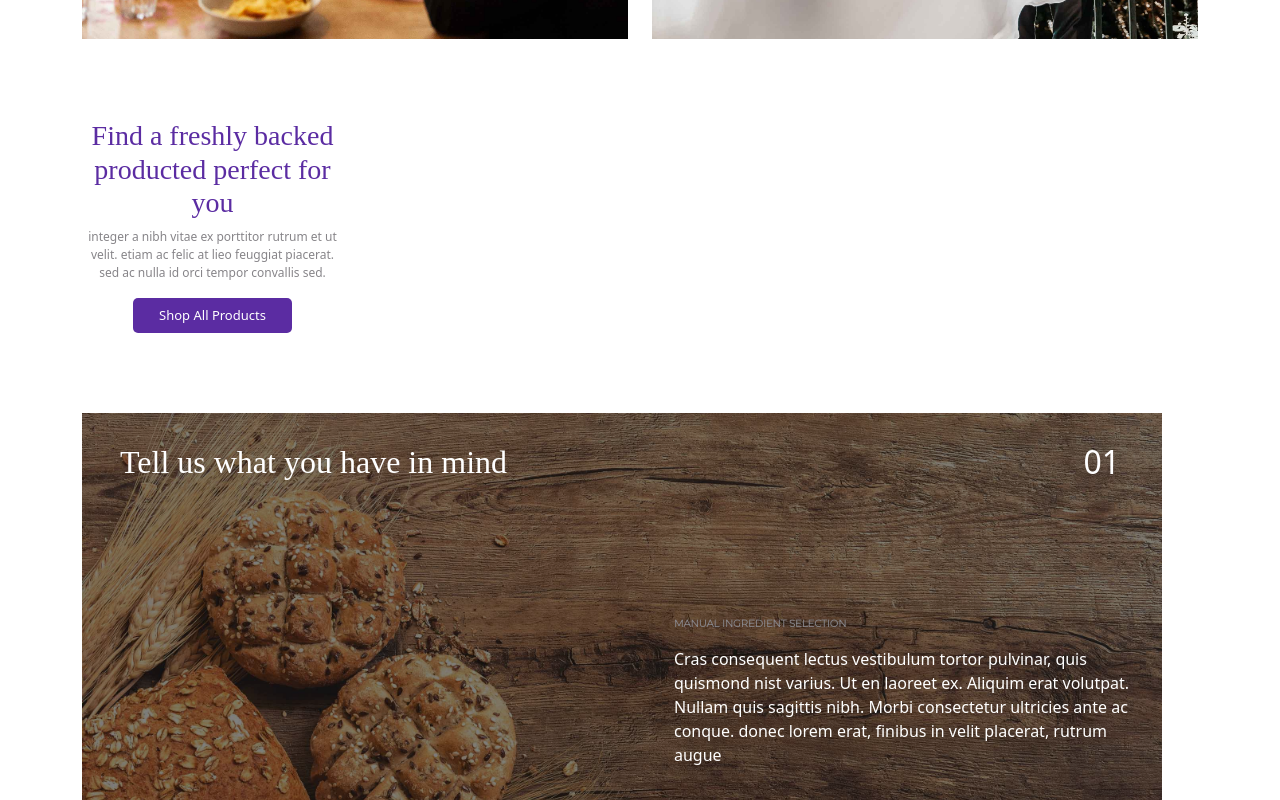
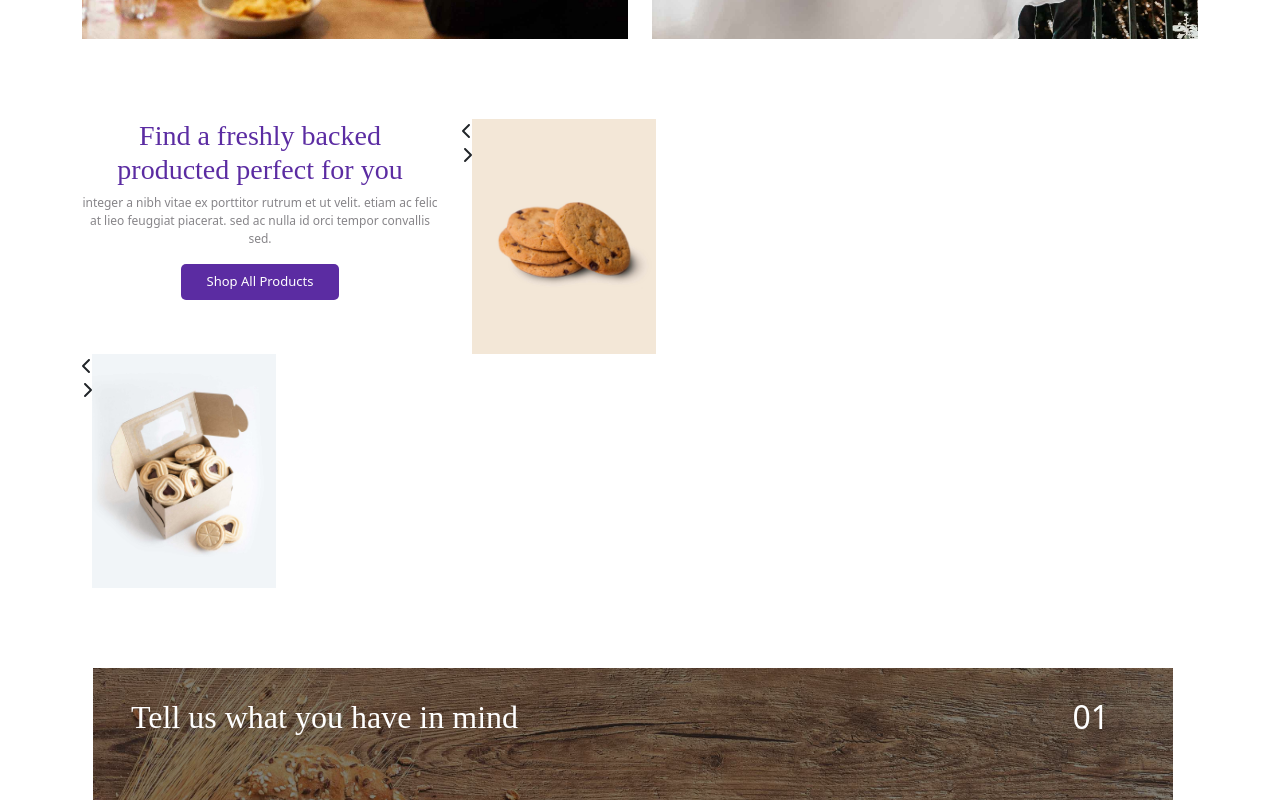
Before and after one commit to Mahdavi3649/proj-html-vuejs, a Vue app: page / in a window 1280 px wide. Shown: the part 1800-2600 px from the top of the page. Built offline with nearby package versions, Linux system fonts and the light colour scheme; a web font is replaced by a local one.

Commit message:
Add hover zoom img and edited some part

```diff
--- a/src/assets/scss/style.scss
+++ b/src/assets/scss/style.scss
@@ -25,7 +25,11 @@
 
 .caption {
   color: #878589;
-  margin-top: 16px;
+  font-size: 13px;
+}
+
+.fs-13{
+  font-size: 13px;
 }
   .btn-banafsh{
     background-color: #5b2ca2;
--- a/src/components/MainComponent.vue
+++ b/src/components/MainComponent.vue
@@ -67,7 +67,7 @@
 
       <section class="shop mt-64">
         <div class="row">
-          <div class="col-3 text-center">
+          <div class="col-4 text-center">
             <h3>Find a freshly backed producted perfect for you</h3>
             <p class="f-s12">
               integer a nibh vitae ex porttitor rutrum et ut velit. etiam ac
@@ -76,12 +76,17 @@
             </p>
             <button class="btn-banafsh">Shop All Products</button>
           </div>
-          <div class="col-9"></div>
+
+          <ShopComponent
+            :item="item"
+            v-for="(item, index) in images"
+            :key="index"
+          />
         </div>
       </section>
 
       <section class="manual mt-64">
-        <div class="row">
+        <div class="row p-11">
           <div class="col-12 position-relative">
             <img src="@/assets/img/bakery-process-1.jpg" />
 
@@ -114,7 +119,7 @@
             </div>
             <div class="desc-2">
               <p class="freshtext mb-3">sweet & delicious</p>
-              <p class="text-white">
+              <p class="text-white fs-13">
                 Cras consequent lectus vestibulum tortor pulvinar, quis quismond
                 nist varius. Ut en laoreet ex. Aliquim erat volutpat. Nullam
                 quis sagittis nibh. Morbi consectetur ultricies ante ac conque.
@@ -131,7 +136,7 @@
                 something that incorporates real organic ingredients, nutrient
                 dense wellness while promoting sustainablity and activity."
               </h3>
-              <p class="caption mt-5">Rachel cooper, Founder</p>
+              <p class="caption mt-3 mb-3">Rachel cooper, Founder</p>
             </div>
           </div>
         </div>
@@ -163,10 +168,21 @@
           <div class="text-center mt-4">
             <p class="freshtext mb-3">locations</p>
             <h3>Visit our Bakeries</h3>
-            <div class="col-12">
-              <img src="@/assets/img/new-york-bk.jpg" alt="" />
-              <img src="@/assets/img/london-bk.jpg" alt="" />
           </div>
+
+          <div class="col-6">
+            <div class="img-wrapper">
+              <img src="@/assets/img/new-york-bk.jpg" class="img-fluid" />
+            </div>
+          </div>
+
+          <div class="col-6">
+            <div class="img-wrapper">
+              <img src="@/assets/img/london-bk.jpg" class="img-fluid" />
+            </div>
+          </div>
+        </div>
+
         <div class="row">
           <div class="col-6 bg-ny d-flex p-4">
             <div class="col-4 pt-56">
@@ -197,14 +213,14 @@
             </div>
           </div>
         </div>
-          </div>
-        </div>
       </section>
 
       <section class="social mt-64">
         <div class="row">
           <div class="col-3">
-            <img src="@/assets/img/social-1.jpg" alt="" />
+            <div class="img-wrapper">
+              <img class="img-fluid" src="@/assets/img/social-1.jpg" alt="" />
+            </div>
           </div>
           <div
             class="col-6 bg-color d-flex flex-column justify-content-center align-items-center"
@@ -217,21 +233,32 @@
             </button>
           </div>
           <div class="col-3">
-            <img src="@/assets/img/social-2.jpg" alt="" />
+            <div class="img-wrapper">
+              <img class="img-fluid" src="@/assets/img/social-2.jpg" alt="" />
+            </div>
           </div>
         </div>
         <div class="row mt-4">
           <div class="col-3">
-            <img src="@/assets/img/social-3.jpg" alt="" />
+            <div class="img-wrapper">
+              <img class="img-fluid" src="@/assets/img/social-3.jpg" alt="" />
+            </div>
           </div>
           <div class="col-3">
-            <img src="@/assets/img/social-4.jpg" alt="" />
+            <div class="img-wrapper">
+              <img class="img-fluid" src="@/assets/img/social-4.jpg" alt="" />
+            </div>
           </div>
           <div class="col-3">
-            <img src="@/assets/img/social-5.jpg" alt="" />
+            <div class="img-wrapper">
+              <img class="img-fluid" src="@/assets/img/social-5.jpg" alt="" />
             </div>
+          </div>
+
           <div class="col-3">
-            <img src="@/assets/img/social-6.jpg" alt="" />
+            <div class="img-wrapper">
+              <img class="img-fluid" src="@/assets/img/social-6.jpg" alt="" />
+            </div>
           </div>
         </div>
       </section>
@@ -248,8 +275,12 @@
 </template>
 
 <script>
+import ShopComponent from "@/components/ShopComponent.vue";
 export default {
   name: "MainComponent",
+  components: {
+    ShopComponent,
+  },
   data() {
     return {
       images: [
@@ -334,6 +365,10 @@ main {
       object-position: center;
     }
 
+    .p-11 {
+      padding: 0 11px;
+    }
+
     .title {
       position: absolute;
       top: 30px;
@@ -365,15 +400,23 @@ main {
 
     .bg-pearl {
       background-color: #e9dedc;
-      max-width: 98%;
+      max-width: 520px;
       height: 400px;
     }
   }
 
   .location {
+    .img-wrapper {
+      overflow: hidden;
+    }
     img {
-      float: left;
-      max-width: 50%;
+      object-fit: cover;
+      transition: 0.7s;
+
+      &:hover {
+        opacity: 0.9;
+        transform: scale(1.2);
+      }
     }
 
     .bg-ny {
@@ -382,6 +425,7 @@ main {
 
     .bg-ln {
       background-color: #faf3e3;
+      width: 560px;
     }
   }
 
@@ -389,9 +433,19 @@ main {
     .bg-color {
       background-color: #e9dedc;
     }
+    .img-wrapper {
+      overflow: hidden;
+    }
+    img {
+      object-fit: cover;
+      transition: 1s;
 
-    img {
+      &:hover {
+        opacity: 0.9;
+        transform: scale(1.2);
+        height: 100%;
         max-width: 100%;
+      }
     }
   }
   .call-to-action {
--- /dev/null
+++ b/src/components/ShopComponent.vue
@@ -0,0 +1,79 @@
+<template>
+  <div class="col-8 d-flex">
+    <div class="navigator">
+      <div class="prev">
+        <font-awesome-icon icon="fa-solid fa-chevron-left" class="fa-left fa" />
+      </div>
+
+      <div class="next">
+        <font-awesome-icon
+          icon="fa-solid fa-chevron-right"
+          class="fa-right fa"
+        />
+      </div>
+    </div>
+
+    <img :src="item.src" class="item" />
+  </div>
+</template>
+
+<script>
+export default {
+  name: "ShopComponent",
+
+  props: {
+    item: Object,
+  },
+
+  data() {
+    return {
+      images: [
+        {
+          src: require("@/assets/img/choco-chip-cookies.jpg"),
+          title: "Choco Chips Cookies",
+          type: "Cookies, Pasteries",
+          price: "$19.00 $39.00",
+        },
+        {
+          src: require("@/assets/img/strawberry-jam-cookies.jpg"),
+          title: "Strawberry jam Cookies",
+          type: "Cookies, Pasteries",
+          price: "$21.00 $42.00",
+        },
+        {
+          src: require("@/assets/img/cookies-with-ice-cream.jpg"),
+          title: "Cookies with Ice Cream",
+          type: "Cookies, Pasteries",
+          price: "$18.00 $37.00",
+        },
+        {
+          src: require("@/assets/img/glazed-pancake-with-lemon.jpg"),
+          title: "Glazed Pancake-with Lemon",
+          type: "Cookies, Pasteries",
+          price: "$18.00 $37.00",
+        },
+        {
+          src: require("@/assets/img/perfect-macarons.jpg"),
+          title: "Perfect Macarons",
+          type: "Cookies, Pasteries",
+          price: "$14.00 $35.00",
+        },
+        {
+          src: require("@/assets/img/strawberry-donut.jpg"),
+          title: "Strawberry Donut",
+          type: "Cookies, Pasteries",
+          price: "$13.00 $31.00",
+        },
+      ],
+    };
+  },
+};
+</script>
+
+<style lang="scss" scoped>
+.col-8 {
+  .item {
+    width: calc(100% / 4);
+  }
+}
+</style>
```
Lines whose indentation alone changed are shown as unchanged.
